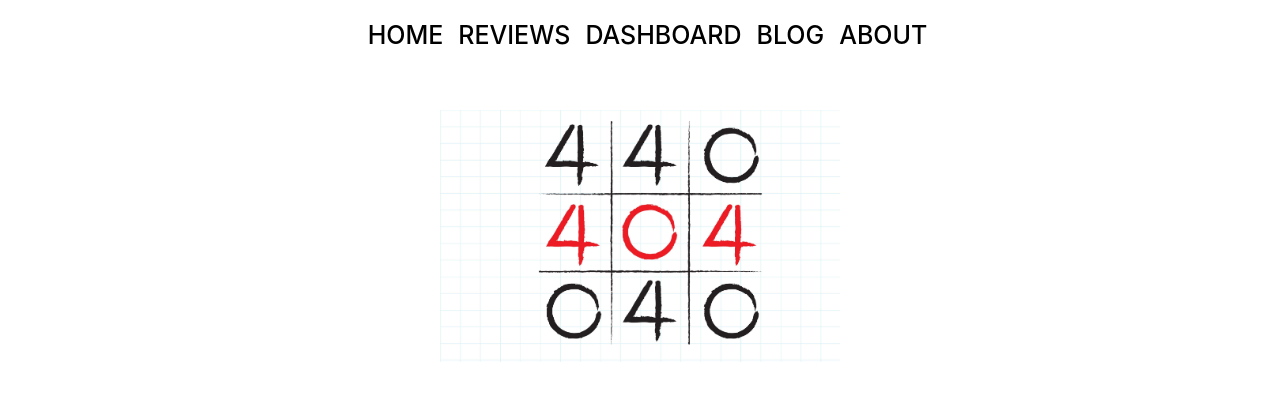
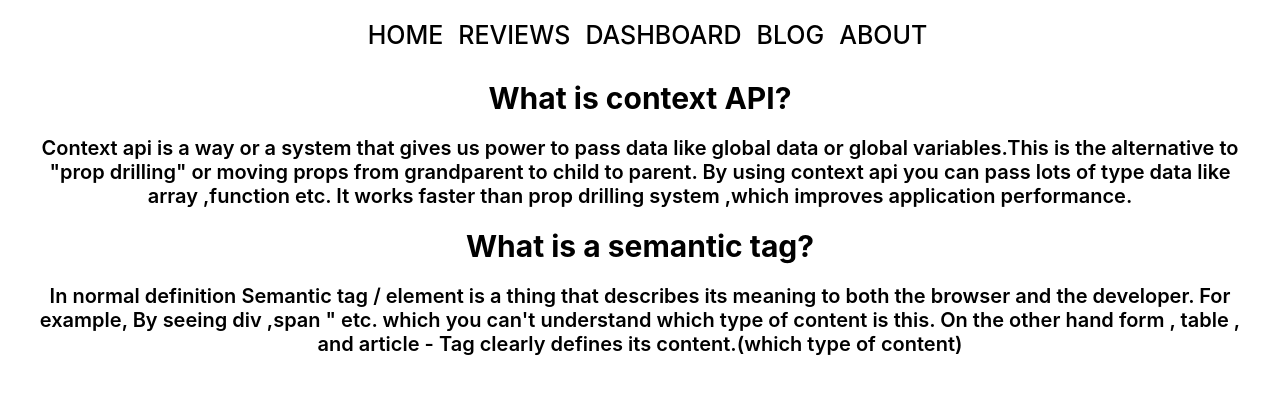
Before and after one commit to tayefulislam/dream-host, a React (Create React App) app: page /blogs in a window 1280 px wide. Shown: the top 400 px of the page. Built offline with nearby package versions, Linux system fonts and the light colour scheme.

Commit message:
readme file edit and 2 question added in blogs route

```diff
--- a/public/index.html
+++ b/public/index.html
@@ -1,14 +1,12 @@
 <!DOCTYPE html>
 <html lang="en">
+
 <head>
   <meta charset="utf-8" />
   <link rel="icon" href="%PUBLIC_URL%/favicon.ico" />
   <meta name="viewport" content="width=device-width, initial-scale=1" />
   <meta name="theme-color" content="#000000" />
-    <meta
-      name="description"
-      content="Web site created using create-react-app"
-    />
+  <meta name="description" content="Web site created using create-react-app" />
   <link rel="apple-touch-icon" href="%PUBLIC_URL%/logo192.png" />
   <!--
       manifest.json provides metadata used when your web app is installed on a
@@ -24,8 +22,9 @@
       work correctly both with client-side routing and a non-root public URL.
       Learn how to configure a non-root public URL by running `npm run build`.
     -->
-    <title>React App</title>
+  <title>Dream Host</title>
 </head>
+
 <body>
   <noscript>You need to enable JavaScript to run this app.</noscript>
   <div id="root"></div>
@@ -40,4 +39,5 @@
       To create a production bundle, use `npm run build` or `yarn build`.
     -->
 </body>
+
 </html>
--- a/src/App.js
+++ b/src/App.js
@@ -21,7 +21,7 @@ function App() {
         <Route path='/home' element={<Home></Home>}>Home</Route>
         <Route path='/reviews' element={<Reviews></Reviews>}></Route>
         <Route path='/dashboard' element={<DashBoard></DashBoard>}></Route>
-        <Route path='/blog' element={<Blogs></Blogs>}></Route>
+        <Route path='/blogs' element={<Blogs></Blogs>}></Route>
         <Route path='/about' element={<About></About>}></Route>
         <Route path='*' element={<NotFound></NotFound>}></Route>
 
--- a/src/components/Blogs/Blogs.css
+++ b/src/components/Blogs/Blogs.css
@@ -0,0 +1,11 @@
+.blogs {
+    margin: 30px 30px;
+}
+
+.blogs h1 {
+    font-size: 30px;
+}
+
+.blogs p {
+    font-size: 20px;
+}
--- a/src/components/Blogs/Blogs.js
+++ b/src/components/Blogs/Blogs.js
@@ -1,10 +1,26 @@
 import React from 'react';
+import './Blogs.css';
 
 const Blogs = () => {
     return (
-        <div>
+        <div className='blogs'>
 
-            this is blog page
+            <div>
+
+                <h1>What is context API?</h1>
+                <p>Context api is a way or a system that gives us power to pass data like global data or global variables.This is the alternative to "prop drilling" or moving props from grandparent to child to parent. By using context api you can pass lots of type data like array ,function etc. It works faster than prop drilling system ,which improves application performance.</p>
+
+            </div>
+
+            <div>
+
+                <h1>What is a semantic tag?</h1>
+
+                <p> In normal definition Semantic tag / element is a thing that describes its meaning to both the browser and the developer. For example, By seeing  div ,span " etc. which you can't understand which type of  content is this. On the other hand form , table , and article - Tag  clearly defines its content.(which type of content) </p>
+
+            </div>
+
+
 
         </div>
     );
--- a/src/components/DashBoard/DashBoard.css
+++ b/src/components/DashBoard/DashBoard.css
@@ -2,3 +2,15 @@
     display: grid;
     grid-template-columns: 1fr 1fr;
 }
+
+.dashboard h1 {
+    font-size: 20px;
+}
+
+@media screen and (max-width:500px) {
+    .dashboard {
+        display: grid;
+        grid-template-columns: 1fr;
+    }
+
+}
--- a/src/components/Header/Header.js
+++ b/src/components/Header/Header.js
@@ -10,7 +10,7 @@ const Header = () => {
                 <Link to='/home'>HOME</Link>
                 <Link to='reviews'>REVIEWS</Link>
                 <Link to='dashboard'>DASHBOARD</Link>
-                <Link to='blog'>BLOG</Link>
+                <Link to='blogs'>BLOG</Link>
                 <Link to='about'>ABOUT</Link>
             </nav>
 
--- a/src/components/Review/Review.js
+++ b/src/components/Review/Review.js
@@ -13,7 +13,7 @@ const Review = ({ review }) => {
                     <h3>Ratings : {ratings}</h3>
                 </div>
             </div>
-            <p><i>"{review_detail}</i></p>
+            <p><i>"{review_detail}"</i></p>
         </div>
     );
 };
--- a/src/components/Reviews/Reviews.css
+++ b/src/components/Reviews/Reviews.css
@@ -0,0 +1,4 @@
+.review-title {
+    font-size: 35px;
+    margin-top: 30px;
+}
--- a/src/components/Reviews/Reviews.js
+++ b/src/components/Reviews/Reviews.js
@@ -1,13 +1,14 @@
 import React from 'react';
 import useReviews from '../../hooks/useReviews';
 import Review from '../Review/Review';
+import './Reviews.css'
 
 const Reviews = () => {
 
     const [reviews, setReviews] = useReviews()
 
     return (
-        <div>
+        <div >
 
             <h1 className='review-title'>Customer Reviews</h1>
 
```
Also changed, not shown: public/reviews.json (+4 -4 lines), 1 other file (tests, documents, lock files or other folders). Lines whose indentation alone changed are shown as unchanged.
